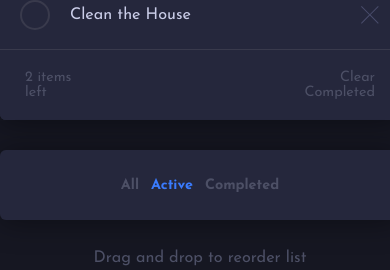
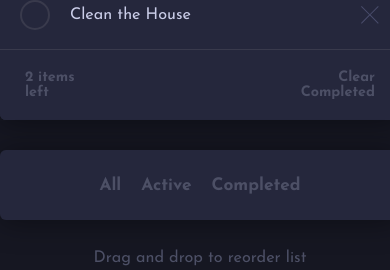
Before and after one commit to tomcodes90/todo-app, a React (Create React App) app: page / in a window 390 px wide. Shown: the part 351-621 px from the top of the page. Built offline with nearby package versions, Linux system fonts and the light colour scheme.

Commit message:
26/06/2022

```diff
--- a/src/App.css
+++ b/src/App.css
@@ -86,8 +86,6 @@
   display: flex;
   justify-content: center;
   align-items: center;
-  background-image: url(./images/icon-check.svg);
-
   background: linear-gradient(
         135deg,
         rgba(85, 221, 255) 0%,
@@ -126,13 +124,6 @@
 }
 .todo-remove-icon.light:hover {
   background-color: rgba(85, 221, 255);
-}
-.check-mark img {
-  visibility: hidden;
-}
-
-.check-mark.checked img {
-  visibility: visible;
 }
 
 .check-mark:hover {
@@ -231,6 +222,7 @@
   overflow: hidden;
 }
 .todo-items-info > * {
+  font-weight: 700;
   font-size: 0.8em;
 }
 .items-left {
@@ -244,7 +236,7 @@
   font-size: 1em;
   cursor: pointer;
 }
-div:last-child .mobile-todo-info {
+.mobile-todo-info {
   display: none;
 }
 .todo-items-info.light {
@@ -287,7 +279,7 @@ div:last-child .mobile-todo-info {
   font-size: 0.9em;
   color: hsl(233, 14%, 35%);
 }
-@media only screen and (max-width: 700px) {
+@media only screen and (max-width: 800px) {
   #root {
     min-width: 400px;
   }
@@ -301,14 +293,15 @@ div:last-child .mobile-todo-info {
   .main.light {
     background-image: url(./images/bg-mobile-light.jpg);
   }
-  div:last-child .mobile-todo-info {
+  .mobile-todo-info {
     display: flex;
     border-radius: 6px;
     overflow: hidden;
     box-shadow: 0px 2px 30px 0px rgba(0, 0, 0, 0.4);
   }
   .items-status > * {
-    font-weight: 700;
+    padding: 0px 10px;
+    font-size: 1.2em;
   }
   .items-left {
     padding-right: 150px;
@@ -325,10 +318,6 @@ div:last-child .mobile-todo-info {
     display: none;
   }
 
-  .todo-items-wrapper .todo-items-info {
-    display: flex;
-  }
-
   .todo-items-wrapper .todo-items-info .items-left {
     display: flex;
   }
@@ -336,7 +325,6 @@ div:last-child .mobile-todo-info {
   .todo-items-wrapper .todo-items-info .items-status {
     display: none;
   }
-
   .todo-items-wrapper .todo-items-info .items-clear {
     display: flex;
   }
--- a/src/App.js
+++ b/src/App.js
@@ -1,87 +1,27 @@
 import "./App.css";
 
-import removeIcon from "./images/icon-cross.svg";
-import { useTheme, ThemeProvider } from "./contexts/ThemeContext";
+import { useTheme } from "./contexts/ThemeContext";
+
+import { TodoListProvider } from "./contexts/TodoListContext";
 
 import Header from "./components/Header";
 import NewTodo from "./components/NewTodo";
 import TodoList from "./components/TodoList";
 import TodoFilter from "./components/TodoFilter";
 
-import { useState } from "react";
-
 function App() {
-  const [todoList, setTodoList] = useState([
-    {
-      id: 1,
-      value: "Become a web developer",
-      isCompleted: false,
-    },
-    {
-      id: 2,
-      value: "Clean the House",
-      isCompleted: false,
-    },
-  ]);
-
-  function handleAddTodo(todoValue) {
-    const todoId = Math.floor(Math.random() * 100000000000);
-
-    if (todoValue !== "") {
-      setTodoList([
-        ...todoList,
-        { id: todoId, value: todoValue, isCompleted: false },
-      ]);
-    }
-  }
-  function changeTodoStatus(todoId) {
-    const list = todoList.map((todo) => {
-      if (todo.id !== todoId) {
-        return todo;
-      }
-
-      return {
-        ...todo,
-        isCompleted: !todo.isCompleted,
-      };
-    });
-
-    return setTodoList(list);
-  }
-
-  function removeTodo(removedTodoId) {
-    const filteredTodos = todoList.filter((todo) => todo.id !== removedTodoId);
-
-    setTodoList(filteredTodos);
-  }
-  function clearCompleted() {
-    const activeTodos = todoList.filter((todo) => todo.isCompleted === false);
-    setTodoList(activeTodos);
-  }
-
   const { theme } = useTheme();
   return (
     <div className={theme === "dark" ? "main" : "main light"}>
       <div className="container">
         <Header />
-        <NewTodo onAddTodo={handleAddTodo} theme={theme} />
-        <TodoList
-          todoCounter={todoList.length}
-          todoList={todoList}
-          clearCompleted={clearCompleted}
-          setTodoList={setTodoList}
-          removeIcon={removeIcon}
-          changeTodoStatus={changeTodoStatus}
-          removeTodo={removeTodo}
-          theme={theme}
-        />
-        <div className="mobile-todo-info">
-          <TodoFilter
-            todoCounter={todoList.length}
-            todoList={todoList}
-            clearCompleted={clearCompleted}
-          />
-        </div>
+        <TodoListProvider>
+          <NewTodo />
+          <TodoList />
+          <div className="mobile-todo-info">
+            <TodoFilter />
+          </div>
+        </TodoListProvider>
         <p className="info"> Drag and drop to reorder list</p>
       </div>
     </div>
--- a/src/components/NewTodo.js
+++ b/src/components/NewTodo.js
@@ -1,14 +1,31 @@
 import { useState } from "react";
+import { useTheme } from "../contexts/ThemeContext";
+import { useTodoList } from "../contexts/TodoListContext";
 import "../App.css";
 
-function NewTodo({ onAddTodo, theme }) {
+function NewTodo() {
+  const { theme } = useTheme();
+  const { todoList, setTodoList } = useTodoList();
+
   const [inputText, setInputText] = useState("");
+
+  function handleAddTodo(todoValue) {
+    const todoId = Math.floor(Math.random() * 100000000000);
+
+    if (todoValue !== "") {
+      setTodoList([
+        ...todoList,
+        { id: todoId, value: todoValue, isCompleted: false },
+      ]);
+    }
+  }
+
   return (
     <div className={theme === "dark" ? "new-todo" : "new-todo light"}>
       <div className="check">
         <div
           onClick={() => {
-            onAddTodo(inputText);
+            handleAddTodo(inputText);
             setInputText("");
           }}
           className={theme === "dark" ? "check-mark" : "check-mark light"}
@@ -20,7 +37,7 @@ function NewTodo({ onAddTodo, theme }) {
         <form
           onSubmit={(e) => {
             e.preventDefault();
-            onAddTodo(inputText);
+            handleAddTodo(inputText);
             setInputText("");
           }}
         >
--- a/src/components/TodoFilter.js
+++ b/src/components/TodoFilter.js
@@ -1,12 +1,9 @@
 import { useTheme } from "../contexts/ThemeContext";
-
-function TodoFilter({
-  setSelectedFilter,
-  selectedFilter,
-  clearCompleted,
-  todoCounter,
-}) {
+import { useTodoList } from "../contexts/TodoListContext";
+function TodoFilter() {
   const { theme } = useTheme();
+  const { setSelectedFilter, selectedFilter, clearCompleted, todoCounter } =
+    useTodoList();
   return (
     <div
       className={theme === "dark" ? "todo-items-info" : "todo-items-info light"}
--- a/src/components/TodoList.js
+++ b/src/components/TodoList.js
@@ -1,18 +1,14 @@
 import TodoListItem from "./TodoListItem";
 import TodoFilter from "./TodoFilter";
 import { DragDropContext, Droppable, Draggable } from "react-beautiful-dnd";
-import { useState } from "react";
 
-function TodoList({
-  clearCompleted,
-  removeIcon,
-  changeTodoStatus,
-  setTodoList,
-  todoList,
-  removeTodo,
-  theme,
-}) {
-  const [selectedFilter, setSelectedFilter] = useState("all");
+import { useTheme } from "../contexts/ThemeContext";
+import { useTodoList } from "../contexts/TodoListContext";
+
+function TodoList() {
+  const { theme } = useTheme();
+  const { todoList, setTodoList, selectedFilter } = useTodoList();
+
   function HandleOnDragEnd(result) {
     if (!result.destination) return;
     const items = Array.from(todoList);
@@ -44,21 +40,11 @@ function TodoList({
                       index={index}
                       key={todo.id}
                       todo={todo}
-                      removeIcon={removeIcon}
-                      changeTodoStatus={changeTodoStatus}
-                      removeTodo={removeTodo}
-                      theme={theme}
                     />
                   );
                 })}
               {provided.placeholder}
-              <TodoFilter
-                clearCompleted={clearCompleted}
-                selectedFilter={selectedFilter}
-                setSelectedFilter={setSelectedFilter}
-                todoCounter={todoList.length}
-                todoList={todoList}
-              />
+              <TodoFilter />
             </div>
           )}
         </Droppable>
--- a/src/components/TodoListItem.js
+++ b/src/components/TodoListItem.js
@@ -1,12 +1,9 @@
-function TodoListItem({
-  Draggable,
-  index,
-  removeIcon,
-  changeTodoStatus,
-  todo,
-  removeTodo,
-  theme,
-}) {
+import { useTheme } from "../contexts/ThemeContext";
+import { useTodoList } from "../contexts/TodoListContext";
+
+function TodoListItem({ Draggable, index, todo }) {
+  const { theme } = useTheme();
+  const { removeIcon, changeTodoStatus, removeTodo } = useTodoList();
   return (
     <Draggable key={todo.id} draggableId={`${todo.id}`} index={index}>
       {(provided) => (
--- /dev/null
+++ b/src/contexts/TodoListContext.js
@@ -0,0 +1,87 @@
+import { createContext, useContext, useState } from "react";
+import removeIcon from "../images/icon-cross.svg";
+
+const TodoListContext = createContext({});
+
+export const TodoListProvider = ({ children }) => {
+  const [todoList, setTodoList] = useState([
+    {
+      id: 1,
+      value: "Become a web developer",
+      isCompleted: false,
+    },
+    {
+      id: 2,
+      value: "Clean the House",
+      isCompleted: false,
+    },
+  ]);
+
+  const [selectedFilter, setSelectedFilter] = useState("all");
+
+  function handleAddTodo(todoValue) {
+    const todoId = Math.floor(Math.random() * 100000000000);
+
+    if (todoValue !== "") {
+      setTodoList([
+        ...todoList,
+        { id: todoId, value: todoValue, isCompleted: false },
+      ]);
+    }
+  }
+
+  function changeTodoStatus(todoId) {
+    const list = todoList.map((todo) => {
+      if (todo.id !== todoId) {
+        return todo;
+      }
+
+      return {
+        ...todo,
+        isCompleted: !todo.isCompleted,
+      };
+    });
+
+    return setTodoList(list);
+  }
+
+  function removeTodo(removedTodoId) {
+    const filteredTodos = todoList.filter((todo) => todo.id !== removedTodoId);
+
+    setTodoList(filteredTodos);
+  }
+
+  function clearCompleted() {
+    const activeTodos = todoList.filter((todo) => todo.isCompleted === false);
+    setTodoList(activeTodos);
+  }
+
+  const todoCounter = todoList.length;
+
+  return (
+    <TodoListContext.Provider
+      value={{
+        todoCounter,
+        todoList,
+        handleAddTodo,
+        clearCompleted,
+        setTodoList,
+        removeIcon,
+        changeTodoStatus,
+        removeTodo,
+        selectedFilter,
+        setSelectedFilter,
+      }}
+    >
+      {children}
+    </TodoListContext.Provider>
+  );
+};
+
+export const useTodoList = () => {
+  const todoListContext = useContext(TodoListContext);
+  if (!todoListContext) {
+    throw new Error("useTodoList cannot be used outside of the ThemeProvider");
+  }
+  return todoListContext;
+};
```
